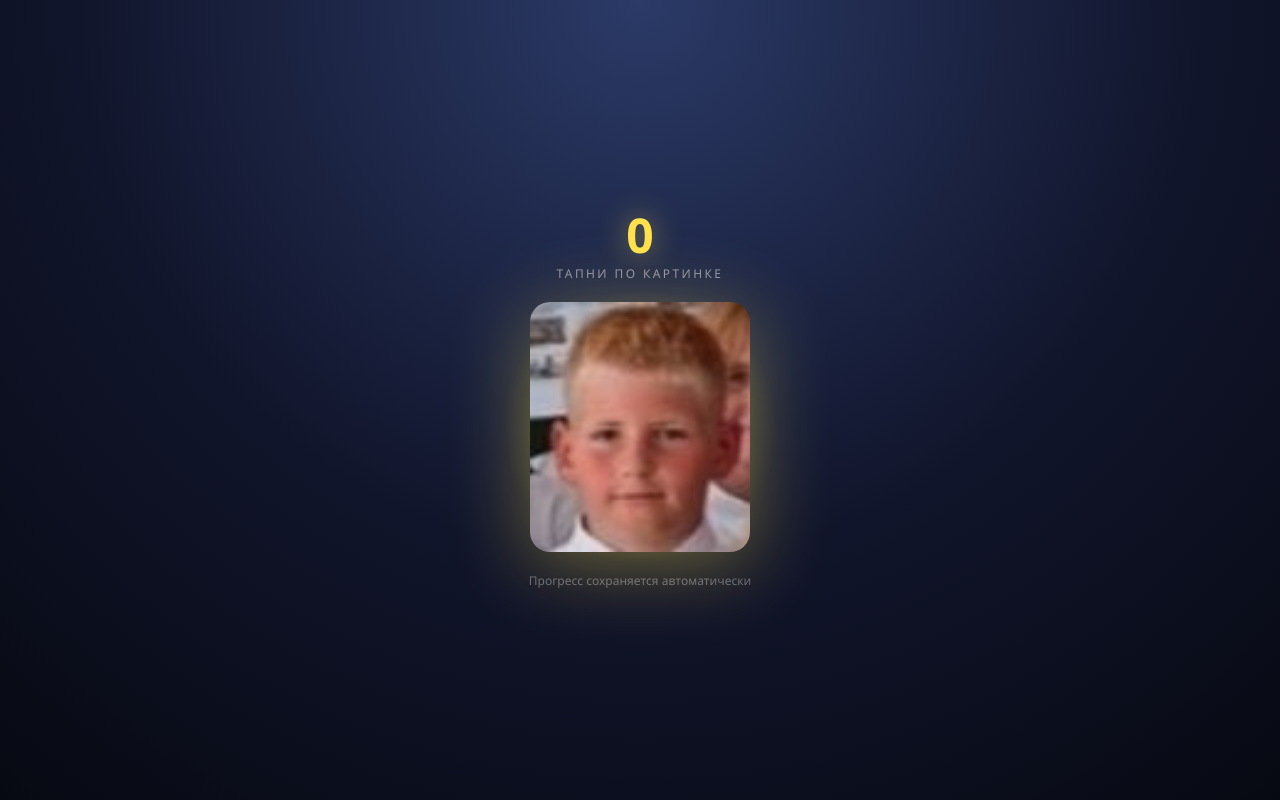
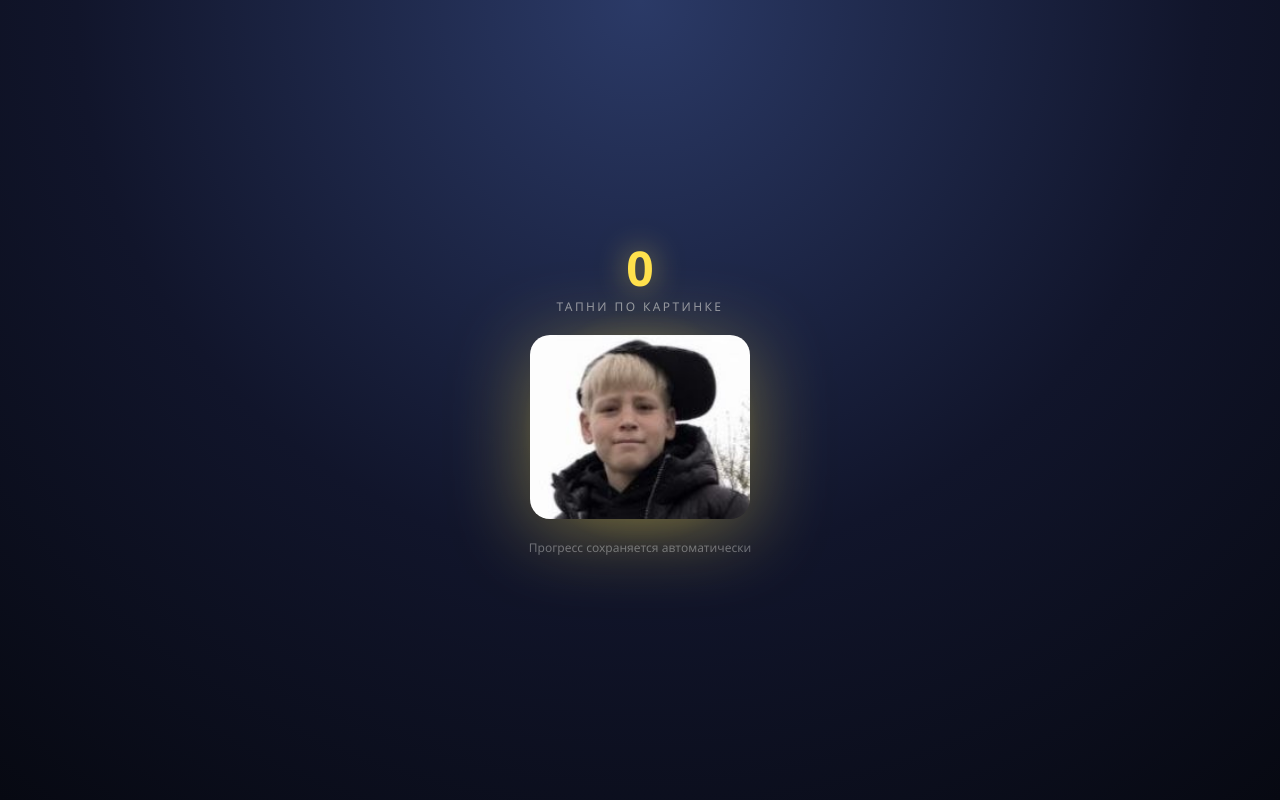
Before and after one commit to mishmikhalk-cloud/TapInVlad, a plain HTML site: page index.html in a window 1280 px wide. Drawn offline with Linux system fonts and the light colour scheme.

Commit message:
Update index.html

```diff
--- a/index.html
+++ b/index.html
@@ -84,7 +84,7 @@
     <div class="glow"></div>
     <div class="target" id="target">
      <!-- ВОТ ЗДЕСЬ ИЗМЕНЕНО ИМЯ КАРТИНКИ -->
-     <img src="Vlad.png.jpg" alt="Влад">
+     <img src="VladGopnik.jpg" alt="Влад">
     </div>
   </div>
 
```
